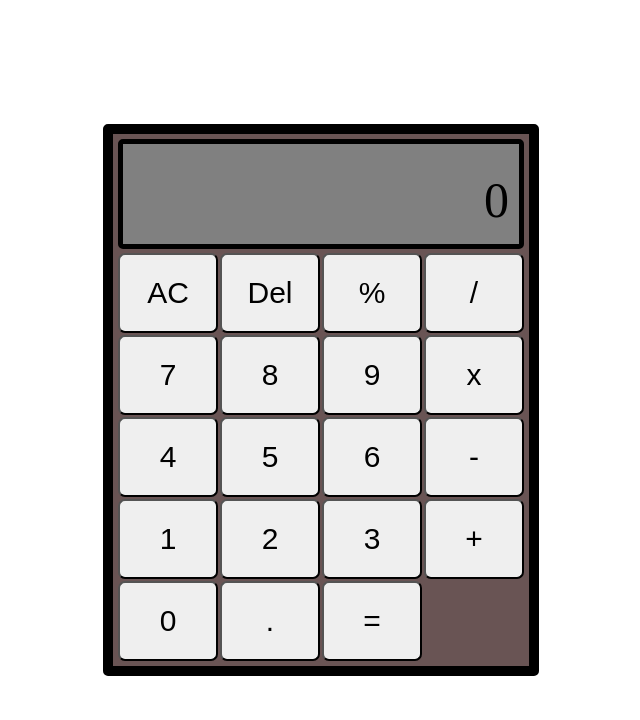
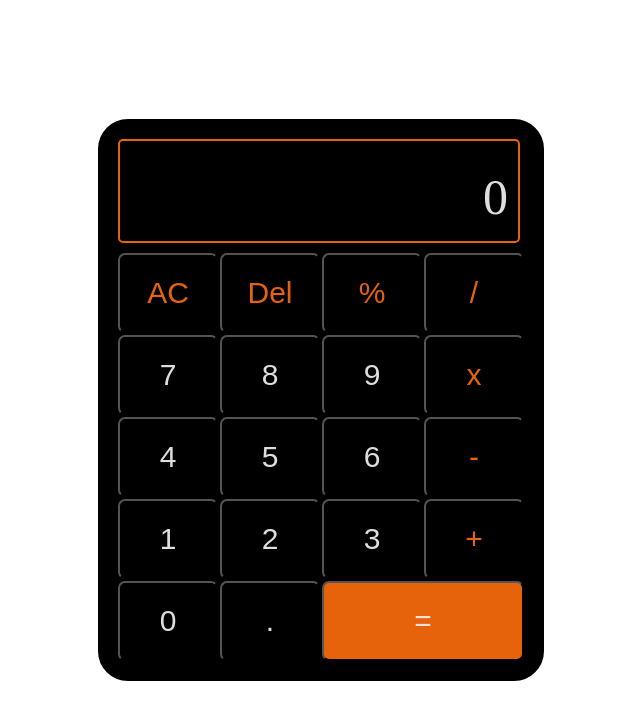
Before and after one commit to cybr-coder/Calculator, a plain HTML site: page index.html in a window 1280 px wide. Shown: the whole page, without its empty margins (319-959 px from the left). Drawn offline with Linux system fonts and the light colour scheme.

Commit message:
Change styles and Add CSS variables

```diff
--- a/styles.css
+++ b/styles.css
@@ -1,3 +1,8 @@
+:root {
+    --black: #000000;
+    --orange: #e6630c;
+}
+
 body {
     box-sizing: border-box;
     margin: 0;
@@ -12,17 +17,18 @@ main {
 }
 
 .calculator {
-    background-color: rgb(105, 84, 84);
+    background-color: var(--black);
     border: 10px solid black;
-    border-radius: 5px;
-    padding: 5px;
+    border-radius: 30px;
+    padding: 10px;
 }
 
 .display {
     align-items: flex-end;
-    background-color: grey;
-    border: 5px solid;
+    background-color: var(--black);
+    border: 2px solid var(--orange);
     border-radius: 5px;
+    color: #eeee;
     display: flex;
     flex-direction: column;
     font-size: 50px;
@@ -39,20 +45,40 @@ main {
 }
 
 .calculator-keys {
+    background-color: #0000;
     display: grid;
     gap: 2px;
     grid-template-columns: repeat(4, 100px);
     grid-template-rows: repeat(5, 80px);
-    margin-top: 4px;
+    margin-top: 10px;
 }
 
-#zero {
+.clear {
+    color: var(--orange);
+    background-color: var(--black)
+}
+
+.delete {
+    color: #e6630c;
+    background-color: var(--black)
+}
+
+.operator {
+    color: #e6630c;
+    background-color: var(--black)
+}
+
+.equal {
+    background-color: var(--orange);
+    color: #eeee;
     grid-column: span 2;
 }
 
 button {
+    color: #eeee;
     border-radius: 7px;
     font-size: 30px;
+    background-color: var(--black);
 }
 
 button:active {
```
